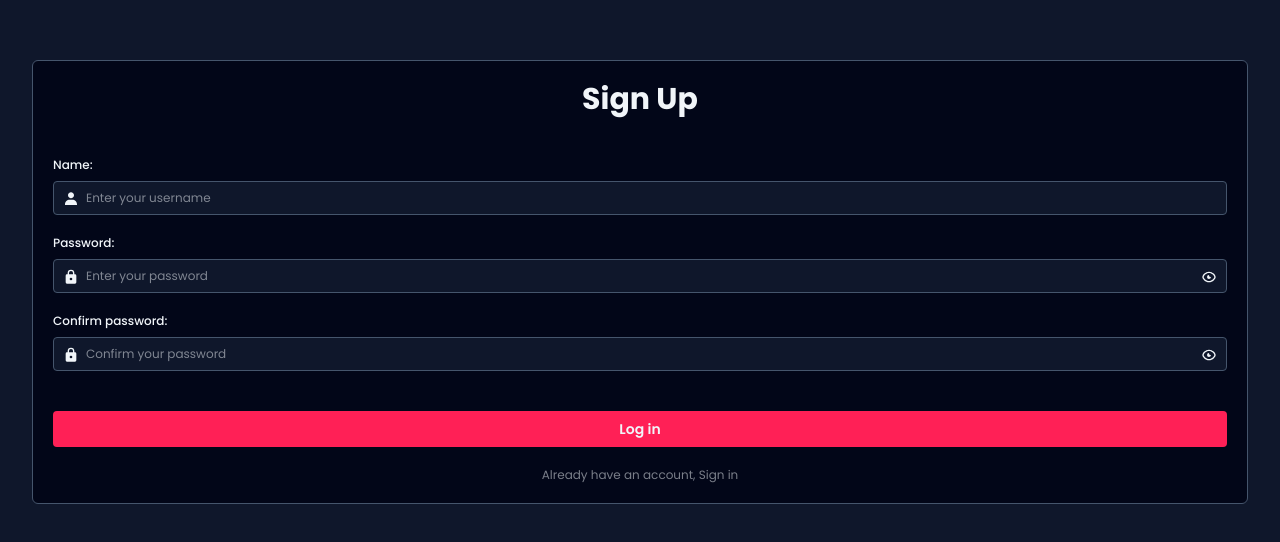
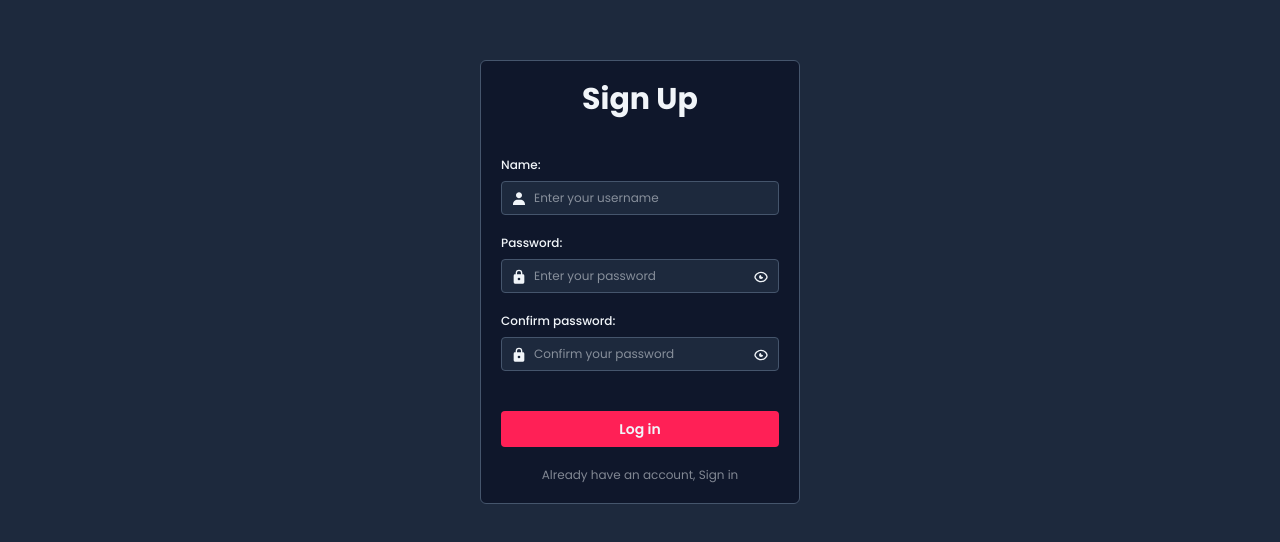
Before and after one commit to N4EXM/login_system, a React (Vite) app in the folder frontend/: page /Register in a window 1280 px wide. Shown: the part 118-660 px from the top of the page. Built offline with nearby package versions, Linux system fonts and the light colour scheme.

Commit message:
added the database and did some style changes

```diff
--- a/frontend/package.json
+++ b/frontend/package.json
@@ -11,8 +11,11 @@
   },
   "dependencies": {
     "@tailwindcss/vite": "^4.1.11",
+    "axios": "^1.10.0",
+    "crypto-browserify": "^3.12.1",
     "react": "^19.1.0",
     "react-dom": "^19.1.0",
+    "stream-browserify": "^3.0.0",
     "tailwindcss": "^4.1.11"
   },
   "devDependencies": {
--- a/frontend/src/App.jsx
+++ b/frontend/src/App.jsx
@@ -1,10 +1,8 @@
 import { useState } from 'react'
 import {BrowserRouter, Routes, Route} from 'react-router-dom'
 import RegisterPage from './pages/RegisterPage'
-import reactLogo from './assets/react.svg'
-import viteLogo from '/vite.svg'
-import './App.css'
 import LoginPage from './pages/LoginPage'
+import AdminPage from './pages/adminPage'
 
 function App() {
   const [count, setCount] = useState(0)
@@ -13,7 +11,7 @@ function App() {
     <>
 
       <div
-        className='w-full bg-slate-900 min-w-screen h-full min-h-screen flex items-center justify-center'
+        className='w-full bg-slate-800 min-w-screen h-full min-h-screen flex items-center justify-center'
       >
 
       <BrowserRouter>
@@ -27,8 +25,8 @@ function App() {
             element={<RegisterPage/>}
           />
           <Route
-            path='/'
-            element={<LoginPage/>}
+            path='/AdminPage'
+            element={<AdminPage/>}
           />
         </Routes>
       </BrowserRouter>
--- a/frontend/src/pages/Dashboard.jsx
+++ /dev/null
@@ -1,9 +0,0 @@
-import React from 'react'
-
-const Dashboard = () => {
-  return (
-    <div>Dashboard</div>
-  )
-}
-
-export default Dashboard
--- a/frontend/src/pages/LoginPage.jsx
+++ b/frontend/src/pages/LoginPage.jsx
@@ -5,6 +5,8 @@ import { Navigate, useNavigate } from 'react-router-dom'
 const LoginPage = () => {
 
   const [showPassword, setShowPassword] = useState(false)
+  const [userName, setUserName] = useState("")
+  const [password, setPassword] = useState("")
 
   const navigate = useNavigate()
 
@@ -17,7 +19,7 @@ const LoginPage = () => {
 
       {/* login form */}
       <div
-        className='flex flex-col gap-10 p-5 border border-slate-600 w-full rounded-md text-xs bg-slate-950'
+        className='flex flex-col gap-10 p-5 border border-slate-600 w-full rounded-md text-xs bg-slate-900'
       >
 
         {/* title */}
@@ -27,7 +29,7 @@ const LoginPage = () => {
           <h1
             className='text-3xl font-bold'
           >
-            Login
+            Sign In
           </h1>
         </div>
 
@@ -48,9 +50,10 @@ const LoginPage = () => {
               className='relative'
             >
               <input
+                onChange={(e) => setUserName(e.target.value)}
                 placeholder='Enter your username'
                 type="text"
-                className='p-2 pl-8 outline-none border w-full rounded-sm bg-slate-900 border-slate-600'
+                className='p-2 pl-8 outline-none border w-full rounded-sm bg-slate-800 border-slate-600'
               />
               <svg className='top-2.5 left-2.5 absolute' xmlns="http://www.w3.org/2000/svg" width="16" height="16" viewBox="0 0 24 24">
                 <path fill="currentColor" d="M7.5 6.5C7.5 8.981 9.519 11 12 11s4.5-2.019 4.5-4.5S14.481 2 12 2S7.5 4.019 7.5 6.5M20 21h1v-1c0-3.859-3.141-7-7-7h-4c-3.86 0-7 3.141-7 7v1z" />
@@ -71,9 +74,10 @@ const LoginPage = () => {
               className='relative'
             >
               <input
+                onChange={(e) => setPassword(e.target.value)}
                 placeholder='Enter your password'
                 type={showPassword ? "text" : "password"}
-                className='p-2 pl-8 outline-none border w-full rounded-sm bg-slate-900 border-slate-600'
+                className='p-2 pl-8 outline-none border w-full rounded-sm bg-slate-800 border-slate-600'
               />
               <svg className='top-2.5 left-2.5 absolute' xmlns="http://www.w3.org/2000/svg" width="16" height="16" viewBox="0 0 24 24">
                 <path fill="currentColor" d="M12 17a2 2 0 0 0 2-2a2 2 0 0 0-2-2a2 2 0 0 0-2 2a2 2 0 0 0 2 2m6-9a2 2 0 0 1 2 2v10a2 2 0 0 1-2 2H6a2 2 0 0 1-2-2V10a2 2 0 0 1 2-2h1V6a5 5 0 0 1 5-5a5 5 0 0 1 5 5v2zm-6-5a3 3 0 0 0-3 3v2h6V6a3 3 0 0 0-3-3" />
--- a/frontend/src/pages/RegisterPage.jsx
+++ b/frontend/src/pages/RegisterPage.jsx
@@ -1,9 +1,13 @@
 import React from 'react'
 import { useState } from 'react'
+import { useNavigate } from 'react-router-dom'
 
 const RegisterPage = () => {
 
   const [showPassword, setShowPassword] = useState(false)
+
+  const navigate = useNavigate()
+
 
   return (
     // page
@@ -13,7 +17,7 @@ const RegisterPage = () => {
 
       {/* register form */}
       <div
-        className='flex flex-col gap-10 p-5 border border-slate-600 w-full rounded-md text-xs bg-slate-950'
+        className='flex flex-col gap-10 p-5 border border-slate-600 w-full rounded-md text-xs bg-slate-900 md:w-80'
       >
 
         {/* title */}
@@ -46,7 +50,7 @@ const RegisterPage = () => {
               <input
                 placeholder='Enter your username'
                 type="text"
-                className='p-2 pl-8 outline-none border w-full rounded-sm bg-slate-900 border-slate-600'
+                className='p-2 pl-8 outline-none border w-full rounded-sm bg-slate-800 border-slate-600'
               />
               <svg className='top-2.5 left-2.5 absolute' xmlns="http://www.w3.org/2000/svg" width="16" height="16" viewBox="0 0 24 24">
                 <path fill="currentColor" d="M7.5 6.5C7.5 8.981 9.519 11 12 11s4.5-2.019 4.5-4.5S14.481 2 12 2S7.5 4.019 7.5 6.5M20 21h1v-1c0-3.859-3.141-7-7-7h-4c-3.86 0-7 3.141-7 7v1z" />
@@ -69,7 +73,7 @@ const RegisterPage = () => {
               <input
                 placeholder='Enter your password'
                 type={showPassword ? "text" : "password"}
-                className='p-2 pl-8 outline-none border w-full rounded-sm bg-slate-900 border-slate-600'
+                className='p-2 pl-8 outline-none border w-full rounded-sm bg-slate-800 border-slate-600'
               />
               <svg className='top-2.5 left-2.5 absolute' xmlns="http://www.w3.org/2000/svg" width="16" height="16" viewBox="0 0 24 24">
                 <path fill="currentColor" d="M12 17a2 2 0 0 0 2-2a2 2 0 0 0-2-2a2 2 0 0 0-2 2a2 2 0 0 0 2 2m6-9a2 2 0 0 1 2 2v10a2 2 0 0 1-2 2H6a2 2 0 0 1-2-2V10a2 2 0 0 1 2-2h1V6a5 5 0 0 1 5-5a5 5 0 0 1 5 5v2zm-6-5a3 3 0 0 0-3 3v2h6V6a3 3 0 0 0-3-3" />
@@ -114,7 +118,7 @@ const RegisterPage = () => {
               <input
                 placeholder='Confirm your password'
                 type={showPassword ? "text" : "password"}
-                className='p-2 pl-8 outline-none border w-full rounded-sm bg-slate-900 border-slate-600'
+                className='p-2 pl-8 outline-none border w-full rounded-sm bg-slate-800 border-slate-600'
               />
               <svg className='top-2.5 left-2.5 absolute' xmlns="http://www.w3.org/2000/svg" width="16" height="16" viewBox="0 0 24 24">
                 <path fill="currentColor" d="M12 17a2 2 0 0 0 2-2a2 2 0 0 0-2-2a2 2 0 0 0-2 2a2 2 0 0 0 2 2m6-9a2 2 0 0 1 2 2v10a2 2 0 0 1-2 2H6a2 2 0 0 1-2-2V10a2 2 0 0 1 2-2h1V6a5 5 0 0 1 5-5a5 5 0 0 1 5 5v2zm-6-5a3 3 0 0 0-3 3v2h6V6a3 3 0 0 0-3-3" />
@@ -158,7 +162,7 @@ const RegisterPage = () => {
             Log in
           </button>
           <button
-            onClick={() => navigate("/Register")}
+            onClick={() => navigate("/")}
             className='opacity-50'
           >
             Already have an account, Sign in
--- /dev/null
+++ b/frontend/src/pages/adminPage.jsx
@@ -0,0 +1,9 @@
+import React from 'react'
+
+const adminPage = () => {
+  return (
+    <div>adminPage</div>
+  )
+}
+
+export default adminPage
```
Also changed, not shown: 1 other file (tests, documents, lock files or other folders).
